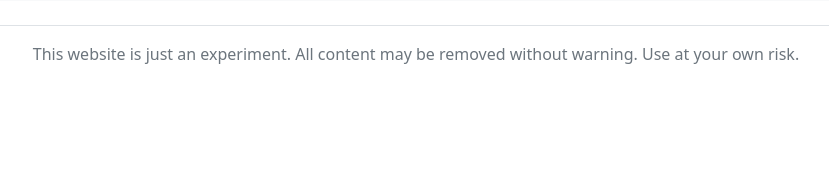
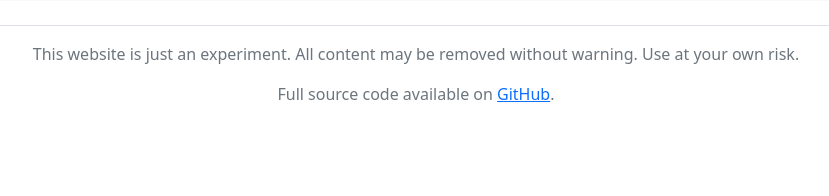
Before and after one commit to paluigi/paste_bin, a Flask app: page /form in a window 1280 px wide. Shown: the part 489-685 px from the top of the page, without its empty margins (224-1053 px from the left). Run offline with Flask 2, Linux system fonts and the light colour scheme.

Commit message:
Added link to Github and demo

```diff
--- a/templates/base.html
+++ b/templates/base.html
@@ -37,7 +37,9 @@
         <footer class="align-items-center py-3 my-4 border-top">
           <div class="col-12 text-center">
             <p class="text-muted">This website is just an experiment. All content may be removed without warning. Use at your own risk.</p>
-          </div>
+            <p class="text-muted">Full source code available on <a href="https://github.com/paluigi/paste_bin">GitHub</a>.</p>
+
+        </div>
         </footer>
     </div>
 
```
Also changed, not shown: Readme.md (added).
